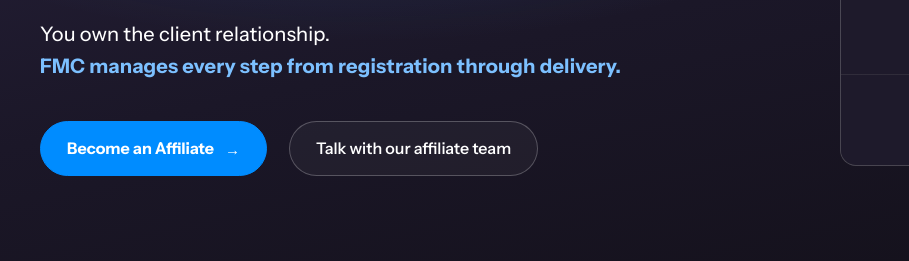
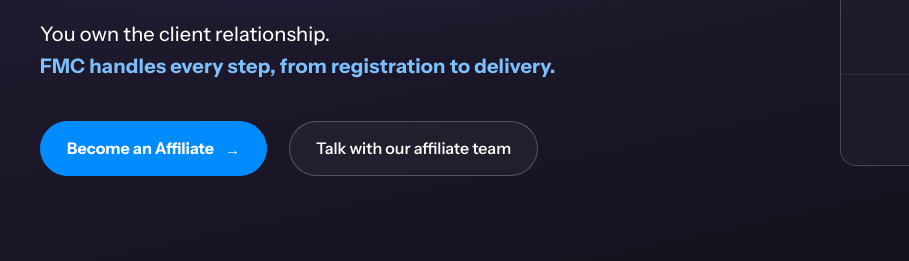
Before and after one commit to syvonnek/fmc-affiliate-v3, a plain HTML site: page index.html in a window 1280 px wide. Shown: the part 428-689 px from the top of the page, 0-909 px from the left. Drawn offline with Linux system fonts and the light colour scheme.

Commit message:
Hero: FMC handles every step, from registration to delivery

```diff
--- a/index.html
+++ b/index.html
@@ -902,7 +902,7 @@
       <div class="hero-eyebrow"><span class="pulse"></span>FMC Affiliate Program</div>
       <h1>Grow your training business <em>with FMC.</em></h1>
       <p class="deck deck-lead">Expand what you offer with FMC's <span class="nb">expert-led</span> training and industry conferences across <span class="nb">post-production</span>, creative technology, and AI.</p>
-      <p class="deck deck-emph">You own the client relationship.<br><strong class="hi">FMC manages every step from registration through delivery.</strong></p>
+      <p class="deck deck-emph">You own the client relationship.<br><strong class="hi">FMC handles every step, from registration to delivery.</strong></p>
       <div class="hero-ctas">
         <a href="mailto:tyreep@fmctraining.com?subject=FMC%20Affiliate%20Program&amp;body=Hi%20Tyree%2C%0A%0AI%27m%20interested%20in%20becoming%20an%20FMC%20Affiliate.%20A%20little%20about%20us%3A%0A%0A-%20Organization%3A%0A-%20Website%3A%0A-%20Who%20we%20reach%20%28audience%20%2B%20rough%20size%29%3A%0A-%20Course%20areas%20we%27re%20most%20interested%20in%3A%0A%0A" class="btn btn-orange">Become an Affiliate<span class="btn-arrow">&rarr;</span></a>
         <a href="mailto:tyreep@fmctraining.com?subject=FMC%20Affiliate%20Program%20Inquiry" class="btn btn-outline">Talk with our affiliate team</a>
```
